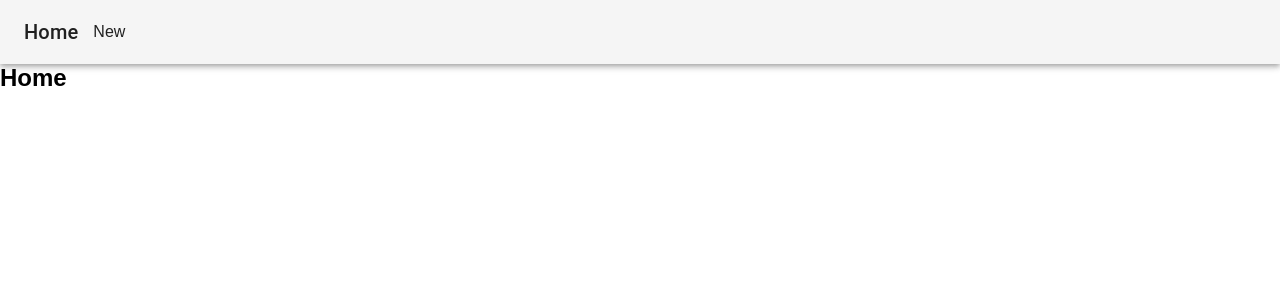
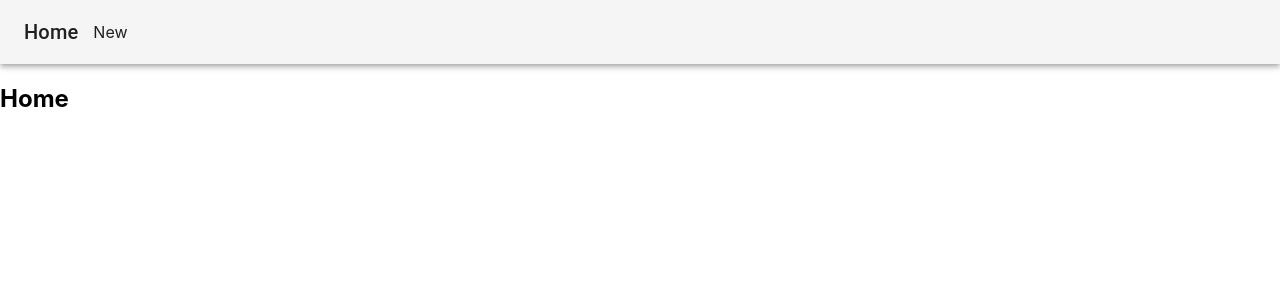
Before and after one commit to chucker34/foundraiser-dapp, a React (Create React App) app in the folder client/: page / in a window 1280 px wide. Shown: the top 300 px of the page. Built offline with nearby package versions, Linux system fonts and the light colour scheme.

Commit message:
cssをサンプルの内容に変更

```diff
--- a/client/src/index.css
+++ b/client/src/index.css
@@ -1,14 +1,14 @@
-html {
-  /* font-size: 10px; */
-  font-family: sans-serif;
+body {
+  margin: 0;
+  padding: 0;
+  font-family: -apple-system, BlinkMacSystemFont, 'Segoe UI', 'Roboto', 'Oxygen',
+    'Ubuntu', 'Cantarell', 'Fira Sans', 'Droid Sans', 'Helvetica Neue',
+    sans-serif;
+  -webkit-font-smoothing: antialiased;
+  -moz-osx-font-smoothing: grayscale;
 }
 
-* {
-  margin: 0;
-  padding: 0;
+code {
+  font-family: source-code-pro, Menlo, Monaco, Consolas, 'Courier New',
+    monospace;
 }
-
-#root {
-  width: 100vw;
-  height: 100vh;
-}
```
